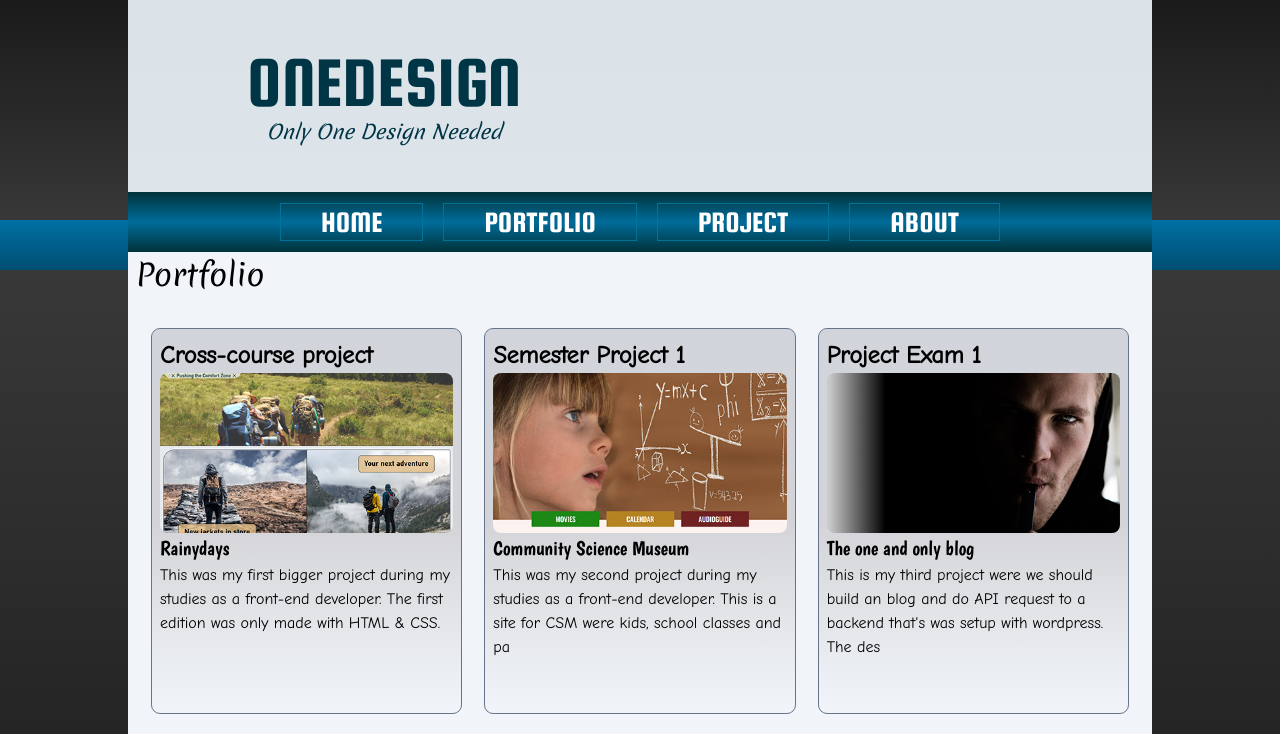
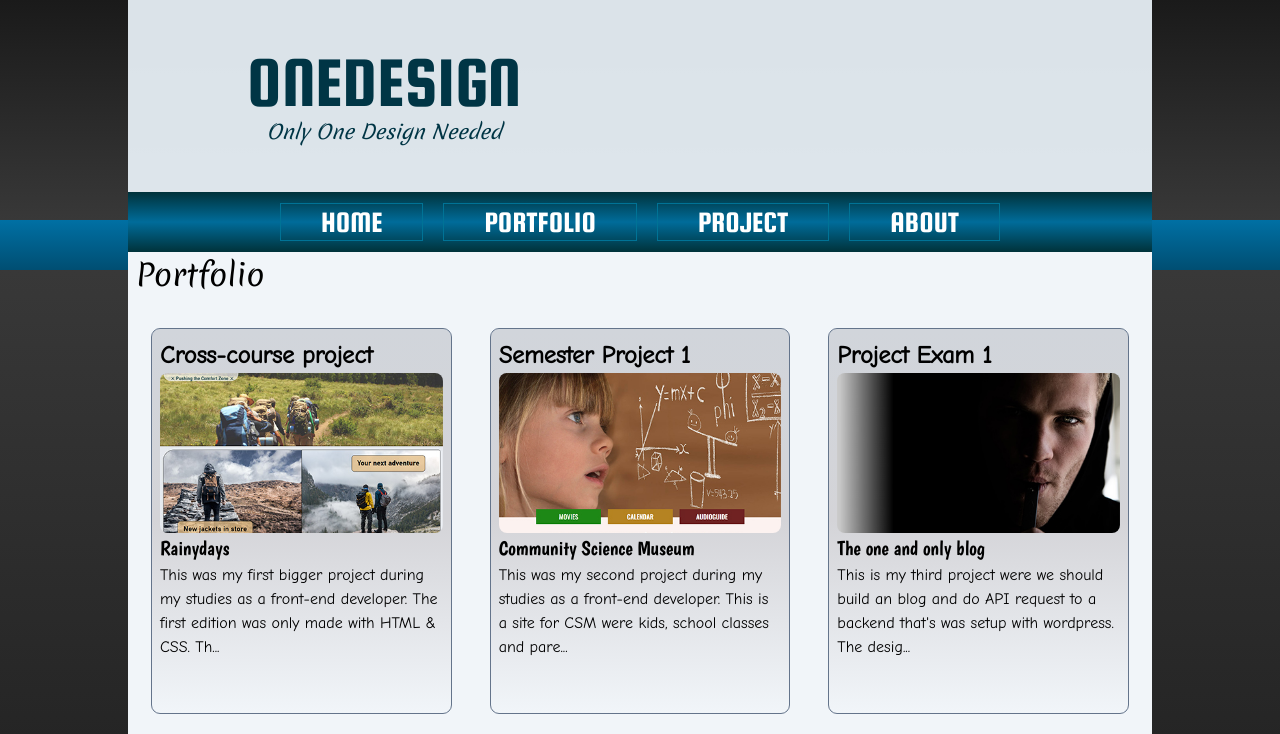
Before and after one commit to LAakerberg/Portfolio-2, a React (Vite) app: page /portfolio in a window 1280 px wide. Shown: the top 734 px of the page. Built offline with nearby package versions, Linux system fonts and the light colour scheme.

Commit message:
renamed the map() function

```diff
--- a/src/components/Cards/index.jsx
+++ b/src/components/Cards/index.jsx
@@ -14,27 +14,31 @@ export function Cards({ project, showInProgress }) {
 
   return (
     <>
-      <div className="grid grid-cols-1 md:grid-cols-2 lg:grid-cols-3 2xl:grid-cols-4 3xl:grid-cols-5 gap-6 p-4 m-auto">
-        {filteredProjects.map((pages) => (
-          <div key={pages.id}>
-            <Link to={`/project/${pages.id}`}>
-              <div className="bg-gradient-to-b from-gray-300 via-zinc-300 to-slate-100 card-bg outline outline-1 outline-slate-500 rounded-lg p-2 h-96 max-h-full max-w-xs m-auto">
+      <div className="grid grid-cols-1 md:grid-cols-2 xl:grid-cols-3 2xl:grid-cols-4 3xl:grid-cols-5 gap-10 p-4 m-auto">
+        {filteredProjects.map((portfolio) => (
+          <div key={portfolio.id}>
+            <Link to={`/project/${portfolio.id}`}>
+              <div className="bg-gradient-to-b from-gray-300 via-zinc-300 to-slate-100 outline outline-1 outline-slate-500 rounded-lg p-2 max-h-full md:h-96 max-w-xs m-auto hover:drop-shadow-xl hover:scale-105 hover:-translate-y-6 transition-all">
                 <div>
                   <h4 className="font-['ComicNeue'] font-bold">
-                    {pages.title}
+                    {portfolio.title}
                   </h4>
                 </div>
                 <div className="h-40">
                   <img
-                    src={pages.imgThumb}
+                    src={portfolio.imgThumb}
                     className="object-cover h-40 w-full rounded-lg"
                   />
                 </div>
                 <div>
-                  <h5 className="font-['Boogaloo']">{pages.name}</h5>
+                  <h5 className="font-['Boogaloo']">{portfolio.name}</h5>
                 </div>
                 <div>
-                  <p className="">{pages.descriptions.slice(0, 150)}</p>
+                  <p className="break-words">
+                    {portfolio.descriptions.length > 150
+                      ? `${portfolio.descriptions.slice(0, 152)}...`
+                      : portfolio.descriptions}
+                  </p>
                 </div>
               </div>
             </Link>
```
